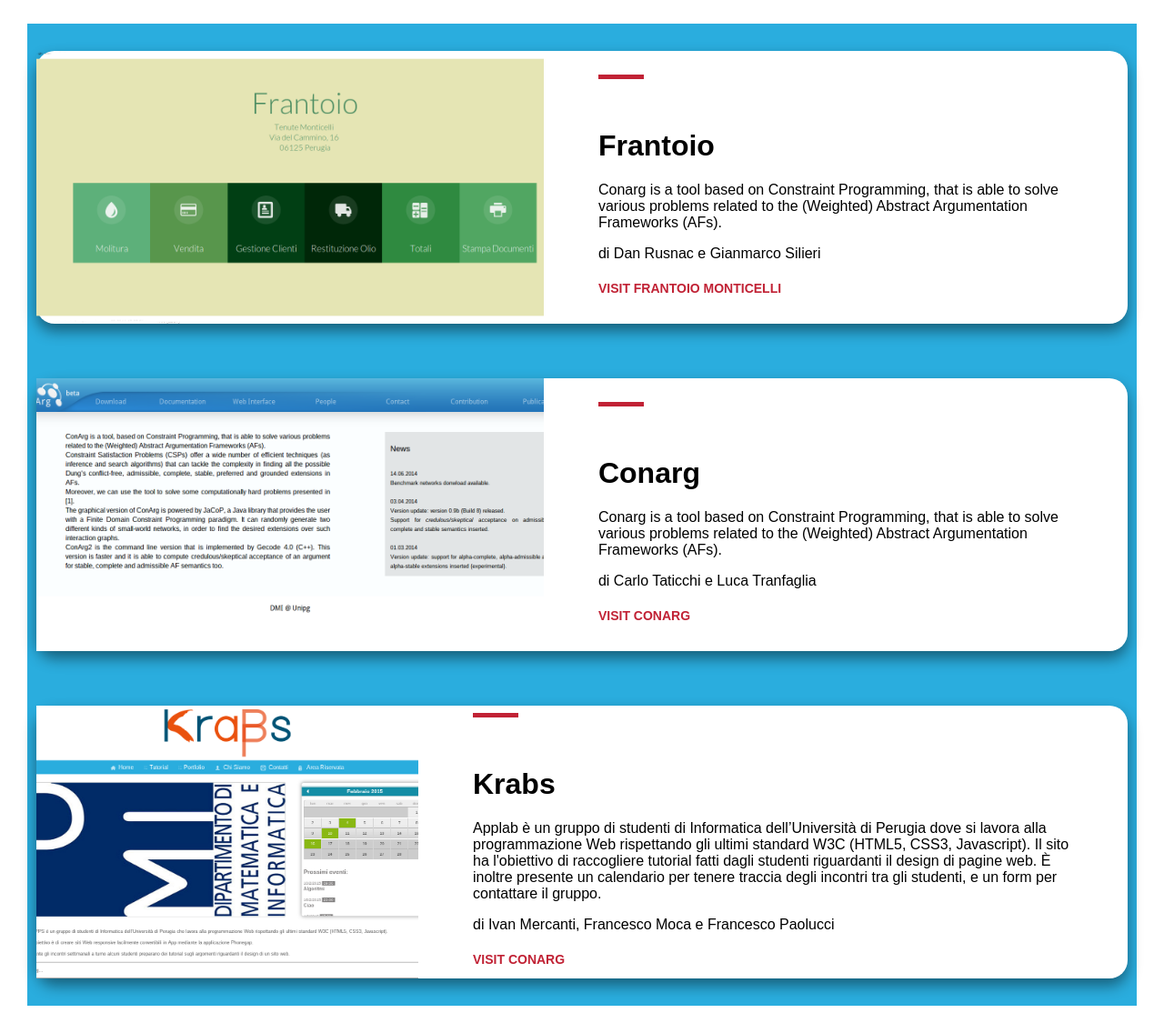
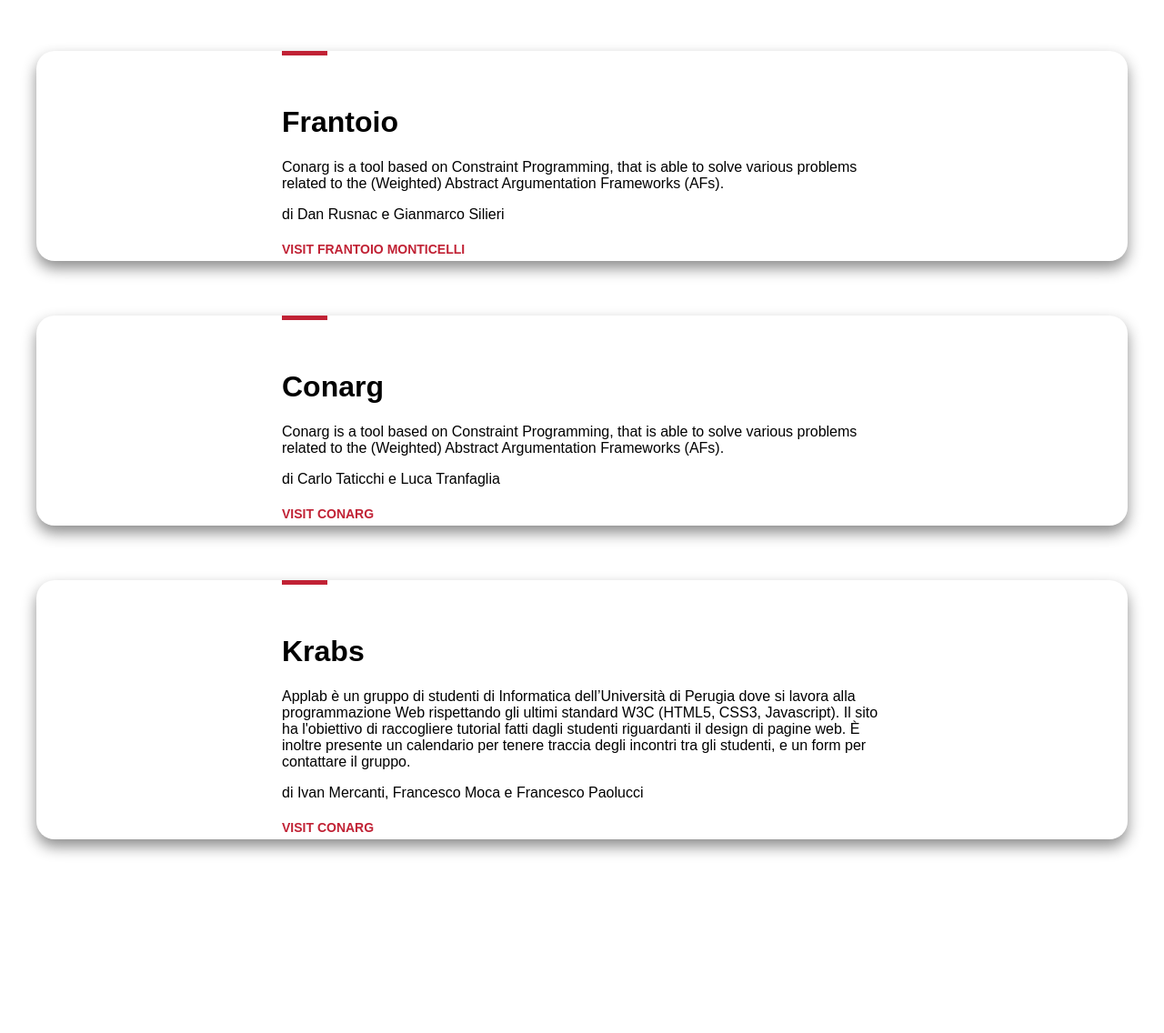
Before and after one commit to AppLab-UniPg/AppLab, a PHP site: page /portfolio.html in a window 1280 px wide. Shown: the part 54-1190 px from the top of the page at 91% size. After the commit the page ends 995 px from the top, so only its background shows below. Run offline with PHP 8.4, Linux system fonts and the light colour scheme.

Commit message:
fix indetation

```diff
--- a/style.css
+++ b/style.css
@@ -143,14 +143,25 @@ div.main-card {
   flex-direction: column;
   align-items: center;
   justify-content: center;
-  background-color: #2AADDE;
+  background-color: white;
   margin:30px;
 }
 div.container-card {
   background-color: white;
+  border:0px;
   border-radius:20px;
   display: flex;
-  flex-direction: row;
+  align-items: center;
+  justify-content: center;
+  margin: 30px;
+  box-shadow: 0 8px 16px rgba(0, 0, 0, 0.45);
+
+}
+div.container-card:hover {
+  background-color: #2AADDE;
+  border:0px;
+  border-radius:20px;
+  display: flex;
   align-items: center;
   justify-content: center;
   margin: 30px;
@@ -158,9 +169,7 @@ div.container-card {
 
 }
 
-imag {
-  width: 100%;
-}
+
 h1.h-portfolio {
   font-weight: 600;
   font-size: 36px;
@@ -184,24 +193,22 @@ a.link-portfolio {
   left: -5px;
 }
 
+
 div.imag-conarg {
+  background: url(/img/portfolio/conarg.png);
+
+}
+div.imag-krabs {
+  background: url(/img/portfolio/krabs.png);
+}
+div.imag-frantoio {
+  background: url(/home/iraton/Desktop/AppLab-UniPg.github.io/img/portfolio/frantoio.png);
+}
+
+div.imag {
   height: 300px;
   width: 100%;
-  background: url(/img/portfolio/conarg.png);
-  background-position: center;
-  background-size: cover;
-}
-div.imag-krabs {
-  height: 300px;
-  width: 100%;
-  background: url(/img/portfolio/krabs.png);
-  background-position: center;
-  background-size: cover;
-}
-div.imag-frantoio {
-  height: 300px;
-  width: 100%;
-  background: url(/img/portfolio/frantoio.png);
+  margin-left:1%;
   background-position: center;
   background-size: cover;
 }
```
Also changed, not shown: index.html (+5 -8 lines).
